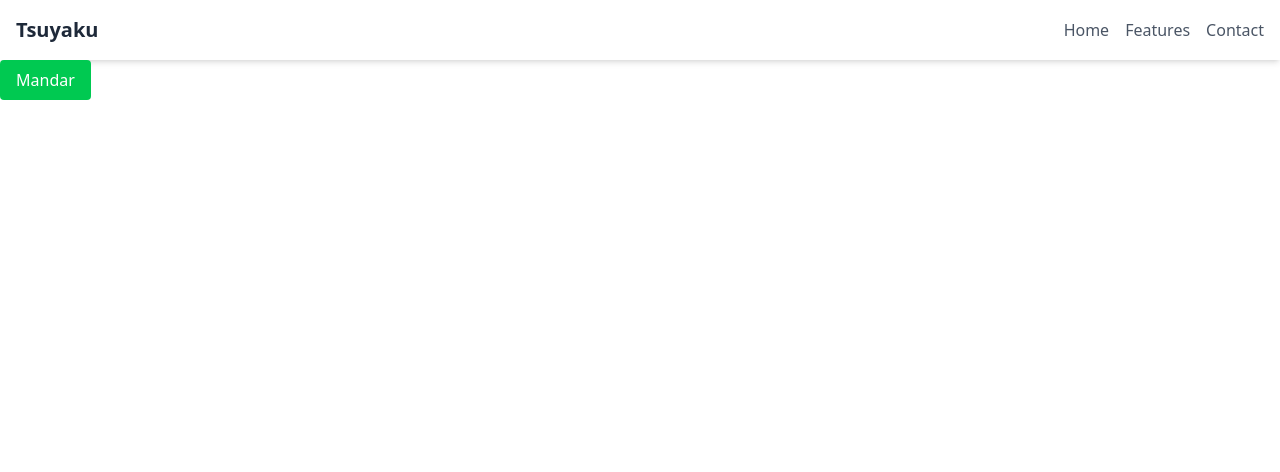
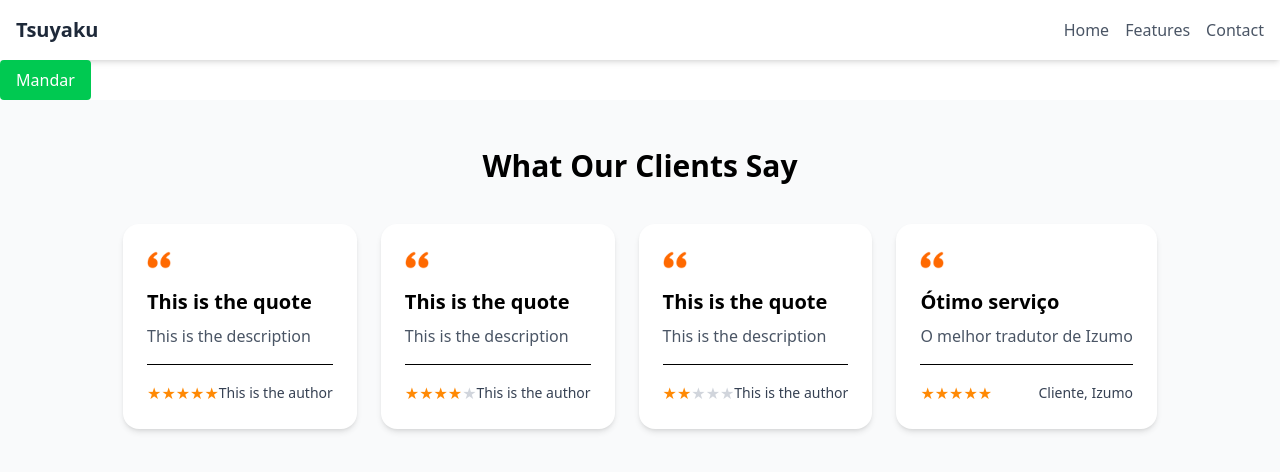
Before and after one commit to LucasCatuyama/tsuyaku-landing, a React (Vite) app: page / in a window 1280 px wide. Shown: the top 472 px of the page. Built offline with nearby package versions, Linux system fonts and the light colour scheme.

Commit message:
add testimonial

```diff
--- a/src/App.jsx
+++ b/src/App.jsx
@@ -1,4 +1,6 @@
 import Button from './components/Button';
+import Header from './layouts/Header';
+import Testimonials from './layouts/Testimonials';
 
 const App = () => {
   const redirectWhatsapp = () => {
@@ -19,19 +21,11 @@ const App = () => {
 
   return (
     <>
-      <header className="bg-white shadow-md">
-        <div className="max-w-7xl mx-auto px-4 py-4 flex items-center justify-between">
-          <h1 className="text-xl font-bold text-gray-800">Tsuyaku</h1>
-          <nav className="space-x-4">
-            <a href="#" className="text-gray-600 hover:text-blue-500">Home</a>
-            <a href="#" className="text-gray-600 hover:text-blue-500">Features</a>
-            <a href="#" className="text-gray-600 hover:text-blue-500">Contact</a>
-          </nav>
-        </div>
-      </header>
+      <Header></Header>
       <Button onClick={() => redirectWhatsapp()}>
         Mandar
       </Button>
+      <Testimonials></Testimonials>
     </>
   );
 };
--- /dev/null
+++ b/src/components/TestimonialCard.jsx
@@ -0,0 +1,26 @@
+import quotes from '../assets/quotes.png';
+
+const TestimonialCard = ({ data }) => {
+  return (
+    <div className="bg-white rounded-2xl p-6 shadow-md max-w-sm">
+      <img src={quotes} alt="quote icon" className="w-6 h-6 mb-4 text-orange-400" />
+
+      <h3 className="text-xl font-bold mb-2">{data.quote}</h3>
+
+      <p className="text-gray-600 mb-4">{data.description}</p>
+
+      <div className="border-t pt-4 flex justify-between items-center">
+        <div>
+          {Array.from({ length: 5 }).map((_, i) => (
+            <span key={i} className={i < data.rating ? 'text-orange-400' : 'text-gray-300'}>
+              ★
+            </span>
+          ))}
+        </div>
+        <span className="text-sm text-gray-700">{data.author}</span>
+      </div>
+    </div>
+  );
+};
+
+export default TestimonialCard;
--- /dev/null
+++ b/src/data/testimonials.json
@@ -0,0 +1,26 @@
+[
+    {
+        "quote": "This is the quote",
+        "description": "This is the description",
+        "author": "This is the author",
+        "rating": 5
+    },
+    {
+        "quote": "This is the quote",
+        "description": "This is the description",
+        "author": "This is the author",
+        "rating": 4
+    },
+    {
+        "quote": "This is the quote",
+        "description": "This is the description",
+        "author": "This is the author",
+        "rating": 2
+    },
+    {
+        "quote": "Ótimo serviço",
+        "description": "O melhor tradutor de Izumo",
+        "author": "Cliente, Izumo",
+        "rating": 5
+    }
+]
--- /dev/null
+++ b/src/layouts/Header.jsx
@@ -0,0 +1,16 @@
+const Header = () => {
+    return (
+        <header className="bg-white shadow-md">
+        <div className="max-w-7xl mx-auto px-4 py-4 flex items-center justify-between">
+          <h1 className="text-xl font-bold text-gray-800">Tsuyaku</h1>
+          <nav className="space-x-4">
+            <a href="#" className="text-gray-600 hover:text-blue-500">Home</a>
+            <a href="#" className="text-gray-600 hover:text-blue-500">Features</a>
+            <a href="#" className="text-gray-600 hover:text-blue-500">Contact</a>
+          </nav>
+        </div>
+      </header>
+    );
+};
+
+export default Header;
--- a/src/layouts/Home.jsx
+++ b/src/layouts/Home.jsx
@@ -3,7 +3,7 @@ import Button from '../components/Button'
 const Home = () => {
     return (
     <>
-        <Button></Button>
+
     </>
     )
 }
--- /dev/null
+++ b/src/layouts/Testimonials.jsx
@@ -0,0 +1,18 @@
+import testimonials from '../data/testimonials.json';
+import TestimonialCard from '../components/TestimonialCard';
+
+export default function Testimonials() {
+  return (
+    <section className="bg-gray-50 py-12">
+      <div className="max-w-6xl mx-auto px-4">
+        <h2 className="text-3xl font-bold text-center mb-10">What Our Clients Say</h2>
+
+        <div className="flex flex-wrap justify-center gap-6">
+          {testimonials.map((t, i) => (
+            <TestimonialCard key={i} data={t} />
+          ))}
+        </div>
+      </div>
+    </section>
+  );
+}
```
Also changed, not shown: src/assets/quotes.png (added).
